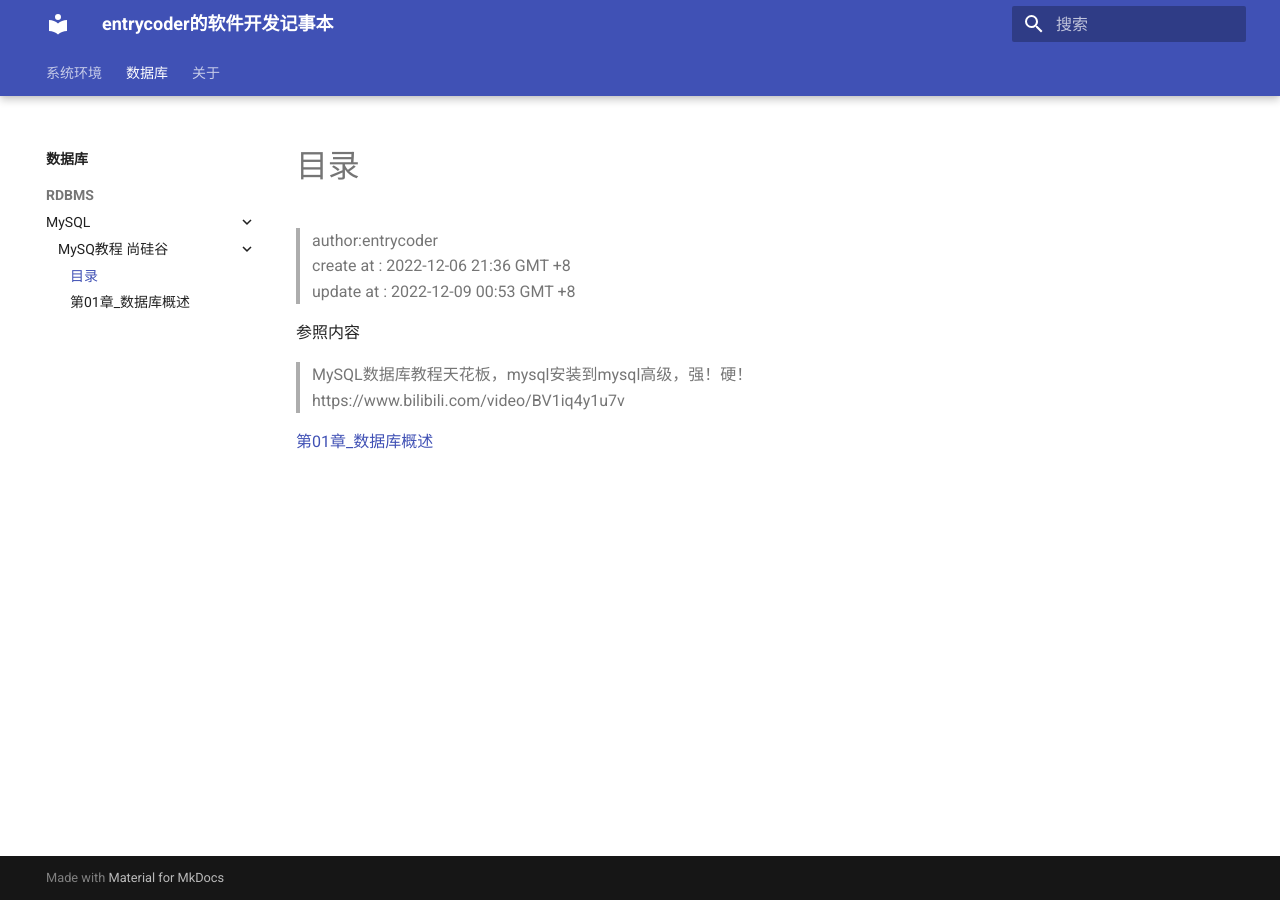
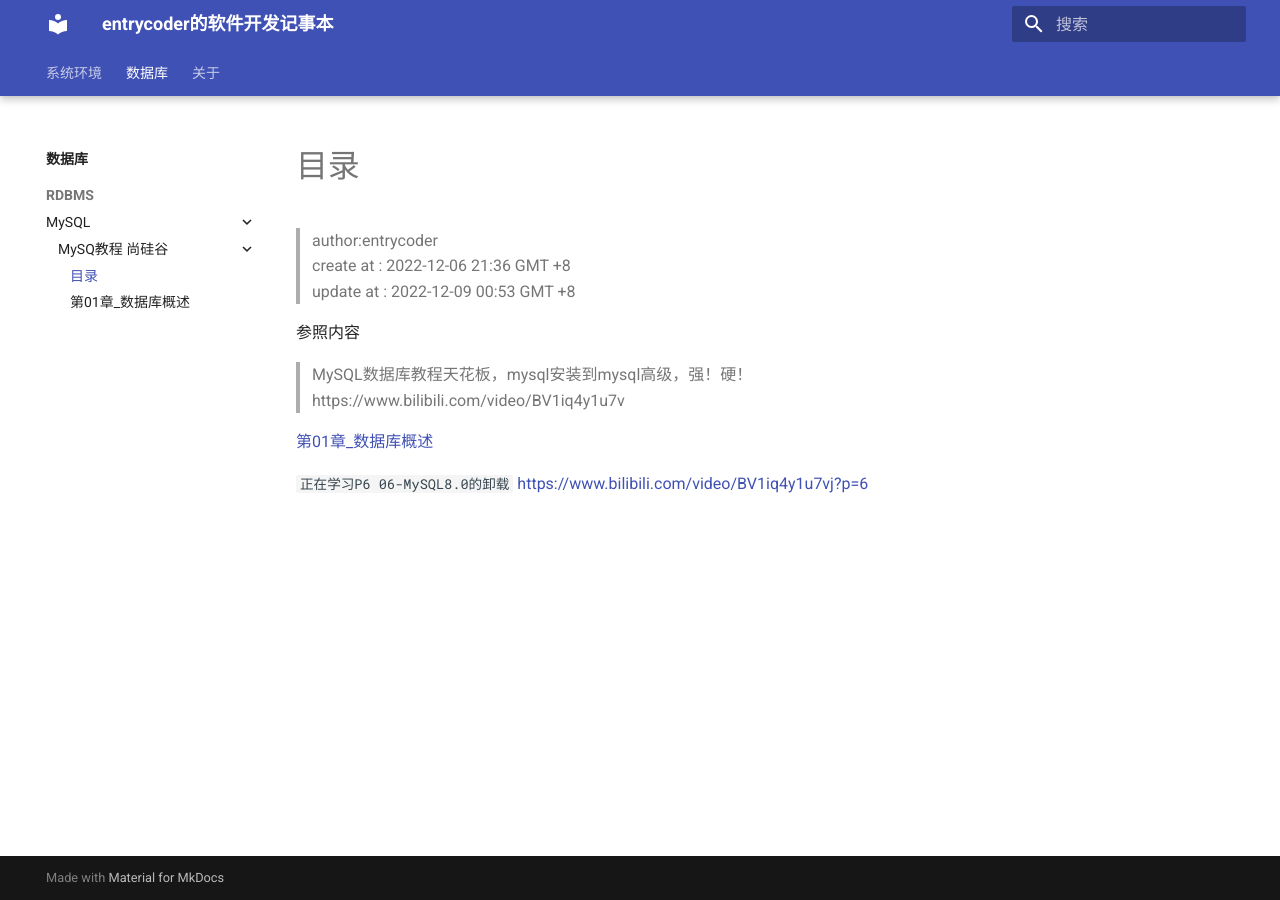
Before and after one commit to entrycoderfox/software-development-note, an MkDocs documentation site: the page built from docs/Database/MySQL/mysql_tutorial__atguigu/目录.md, in a window 1280 px wide. Built offline with MkDocs 1.6.1 and Material for MkDocs 9.7.7, drawn with Linux system fonts in a browser that asks for light colours; the version menu is left out.

Commit message:
update:更新学习进度

````diff
--- a/docs/Database/MySQL/mysql_tutorial__atguigu/目录.md
+++ b/docs/Database/MySQL/mysql_tutorial__atguigu/目录.md
@@ -10,3 +10,6 @@
 > https://www.bilibili.com/video/BV1iq4y1u7v
 
 [第01章_数据库概述](./第01章_数据库概述/第01章_数据库概述.md)
+
+```正在学习P6 06-MySQL8.0的卸载```
+<https://www.bilibili.com/video/BV1iq4y1u7vj?p=6>
````
